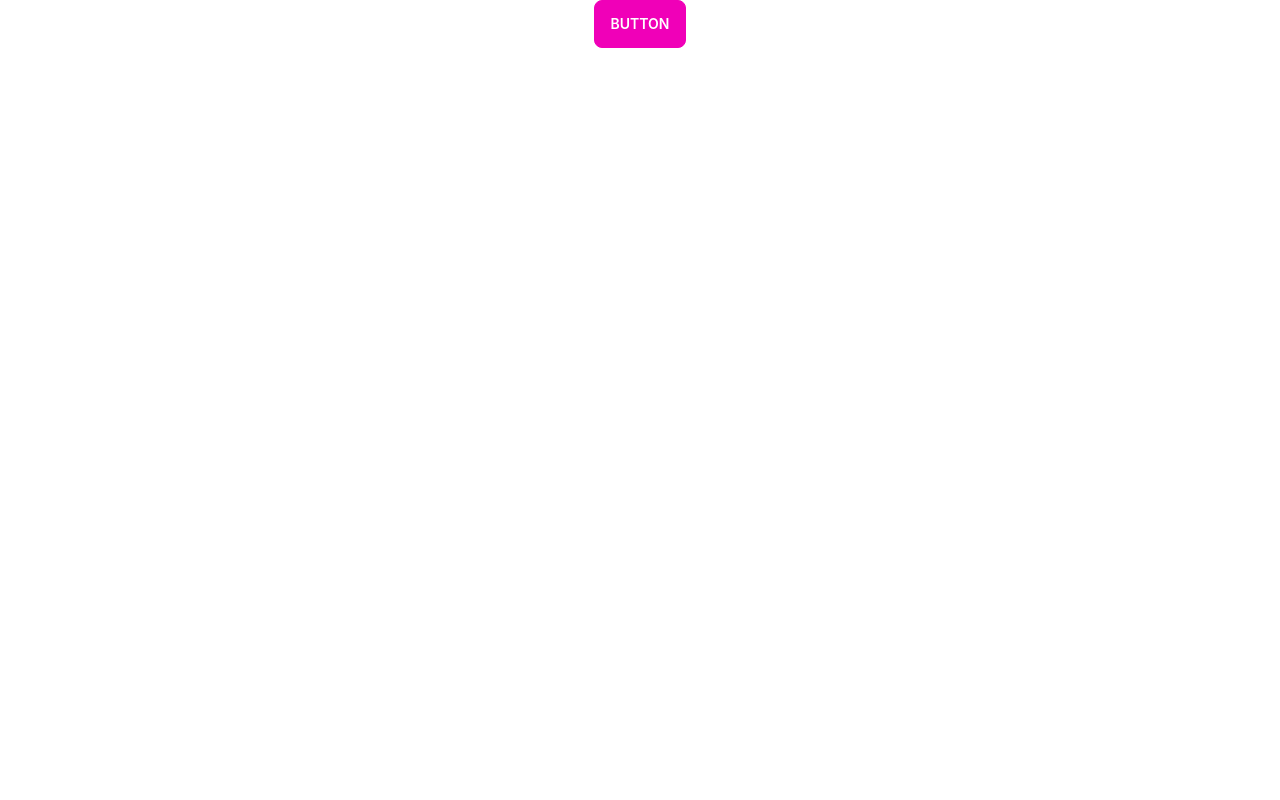
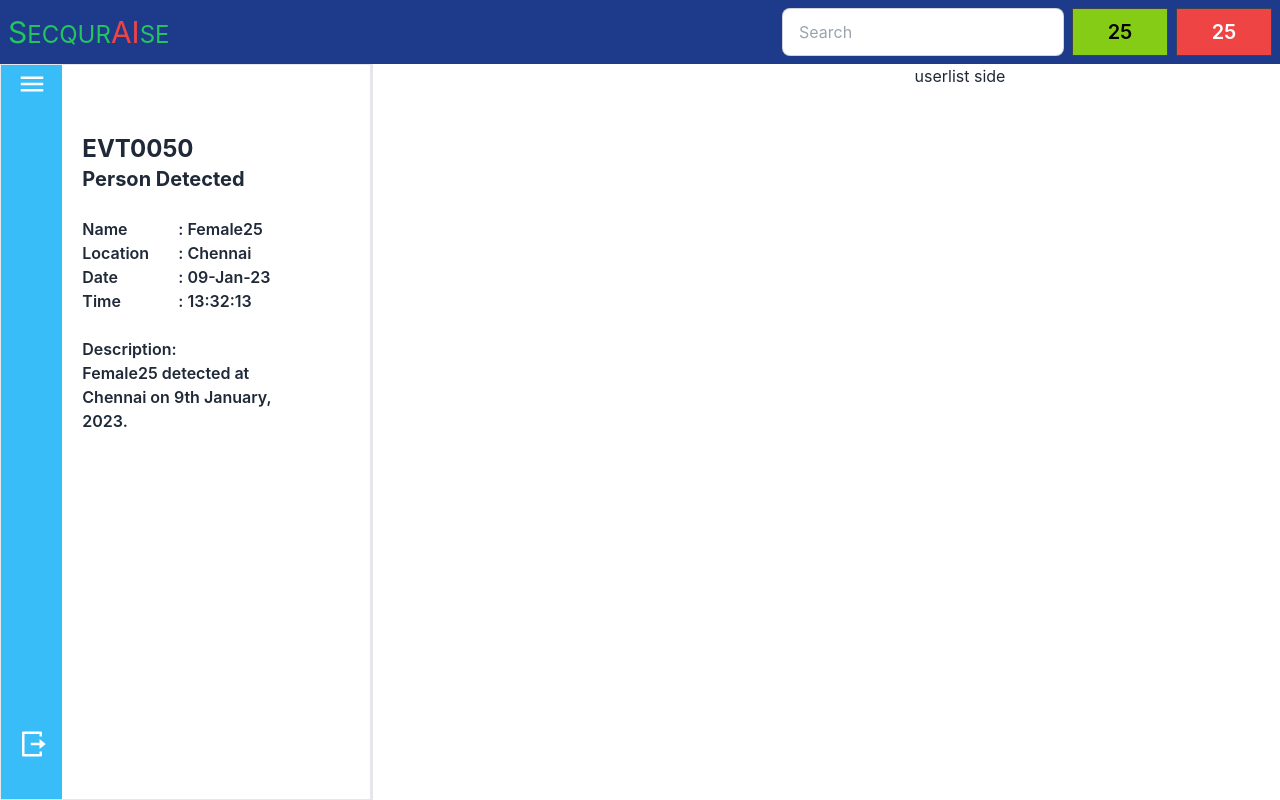
Before and after one commit to ShamimaNasrin/secquraIse-assignment, a React (Create React App) app: page / in a window 1280 px wide. Built offline with nearby package versions, Linux system fonts and the light colour scheme.

Commit message:
navbar and person info

```diff
--- a/src/App.js
+++ b/src/App.js
@@ -1,10 +1,13 @@
 import logo from './logo.svg';
 import './App.css';
+import Main from './components/Main/Main';
+import { RouterProvider } from 'react-router-dom';
+import router from './Routes/Router';
 
 function App() {
   return (
     <div className="App">
-      <button className="btn btn-secondary">Button</button>
+      <RouterProvider router={router} />
     </div>
   );
 }
--- /dev/null
+++ b/src/Routes/Router.js
@@ -0,0 +1,18 @@
+import Main from "../components/Main/Main";
+const { createBrowserRouter } = require("react-router-dom");
+
+const router = createBrowserRouter([
+
+    {
+        path: "/",
+        element: <Main></Main>
+    },
+
+    {
+        path: "*",
+        element: <div> 404 Not found</div>
+    }
+
+])
+
+export default router;
--- /dev/null
+++ b/src/components/Main/Main.js
@@ -0,0 +1,24 @@
+import React from 'react';
+import Navbar from '../Navbar/Navbar';
+import UserDetails from '../UserDetails/UserDetails';
+import UserList from '../UserList/UserList';
+
+const Main = () => {
+    return (
+        <div>
+            <div className=''>
+                <Navbar></Navbar>
+                <div className="grid grid-cols-2 h-[92vh]">
+                    <div className='w-7/12'>
+                        <UserDetails></UserDetails>
+                    </div>
+                    <div className=''>
+                        <UserList></UserList>
+                    </div>
+                </div>
+            </div>
+        </div>
+    );
+};
+
+export default Main;
--- /dev/null
+++ b/src/components/Navbar/Navbar.js
@@ -0,0 +1,25 @@
+import React from 'react';
+import { Link } from 'react-router-dom';
+
+const Navbar = () => {
+    return (
+        <div>
+            <div className="navbar bg-blue-900">
+                <div className="flex-1">
+                    <Link to='/' className="normal-case text-2xl text-green-500"><span className='text-3xl'>S</span>ECQUR<span className='text-3xl text-red-500'>AI</span>SE</Link>
+                </div>
+                <div className="flex-none gap-2">
+                    <div className="form-control">
+                        <input type="text" placeholder="Search" className="input input-bordered" />
+                    </div>
+                    <div className="navbar-end">
+                        <button className="btn w-24 rounded-none text-xl text-black bg-lime-500">25</button>
+                        <button className="btn w-24 rounded-none text-xl ml-2 bg-red-500">25</button>
+                    </div>
+                </div>
+            </div>
+        </div>
+    );
+};
+
+export default Navbar;
--- /dev/null
+++ b/src/components/UserDetails/UserDetails.js
@@ -0,0 +1,61 @@
+import React from 'react';
+import { IoMdMenu } from "react-icons/io";
+import { RiLogoutBoxRLine } from "react-icons/ri";
+
+const UserDetails = () => {
+    return (
+        <div className='flex h-full border'>
+            {/* left blue bar */}
+            <div className='bg-sky-400 w-[20%] flex flex-col justify-between'>
+                <IoMdMenu className='text-3xl mx-auto mt-1 text-white'></IoMdMenu>
+                <RiLogoutBoxRLine className='text-3xl mx-auto mb-10 text-white'></RiLogoutBoxRLine>
+            </div>
+            <div className='flex pl-5 w-full'>
+                {/* person info */}
+                <div className="flex flex-col text-start pt-7">
+                    <div className='mt-10'>
+                        <p className='text-2xl font-bold'>EVT0050</p>
+                        <p className='text-xl font-bold'>Person Detected</p>
+                    </div>
+                    <div className='grid grid-cols-2 mt-6 font-semibold w-4/6'>
+                        <div>
+                            <p>Name</p>
+                        </div>
+                        <div>
+                            <p>: Female25</p>
+                        </div>
+                        <div>
+                            <p>Location</p>
+                        </div>
+                        <div>
+                            <p>: Chennai</p>
+                        </div>
+                        <div>
+                            <p>Date</p>
+                        </div>
+                        <div>
+                            <p>: 09-Jan-23</p>
+                        </div>
+                        <div>
+                            <p>Time</p>
+                        </div>
+                        <div>
+                            <p>: 13:32:13</p>
+                        </div>
+
+                    </div>
+                    <div className='mt-6 font-semibold'>
+                        <p>Description:</p>
+                        <p className='w-4/6 '>Female25 detected at Chennai on 9th January, 2023.</p>
+                    </div>
+                </div>
+                {/* person photo */}
+                <div className="border">
+
+                </div>
+            </div>
+        </div>
+    );
+};
+
+export default UserDetails;
--- /dev/null
+++ b/src/components/UserList/UserList.js
@@ -0,0 +1,11 @@
+import React from 'react';
+
+const UserList = () => {
+    return (
+        <div>
+            <h1>userlist side</h1>
+        </div>
+    );
+};
+
+export default UserList;
```
